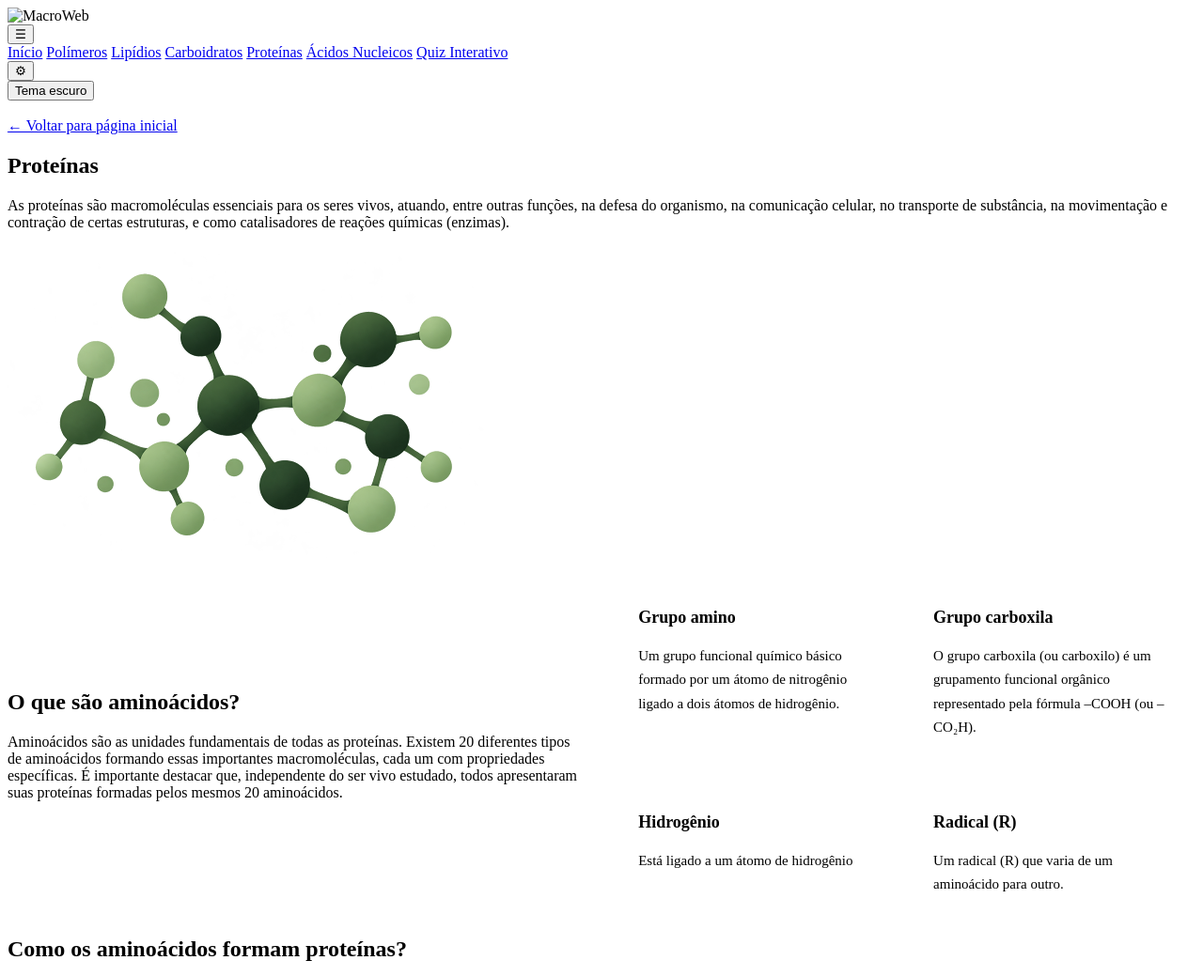
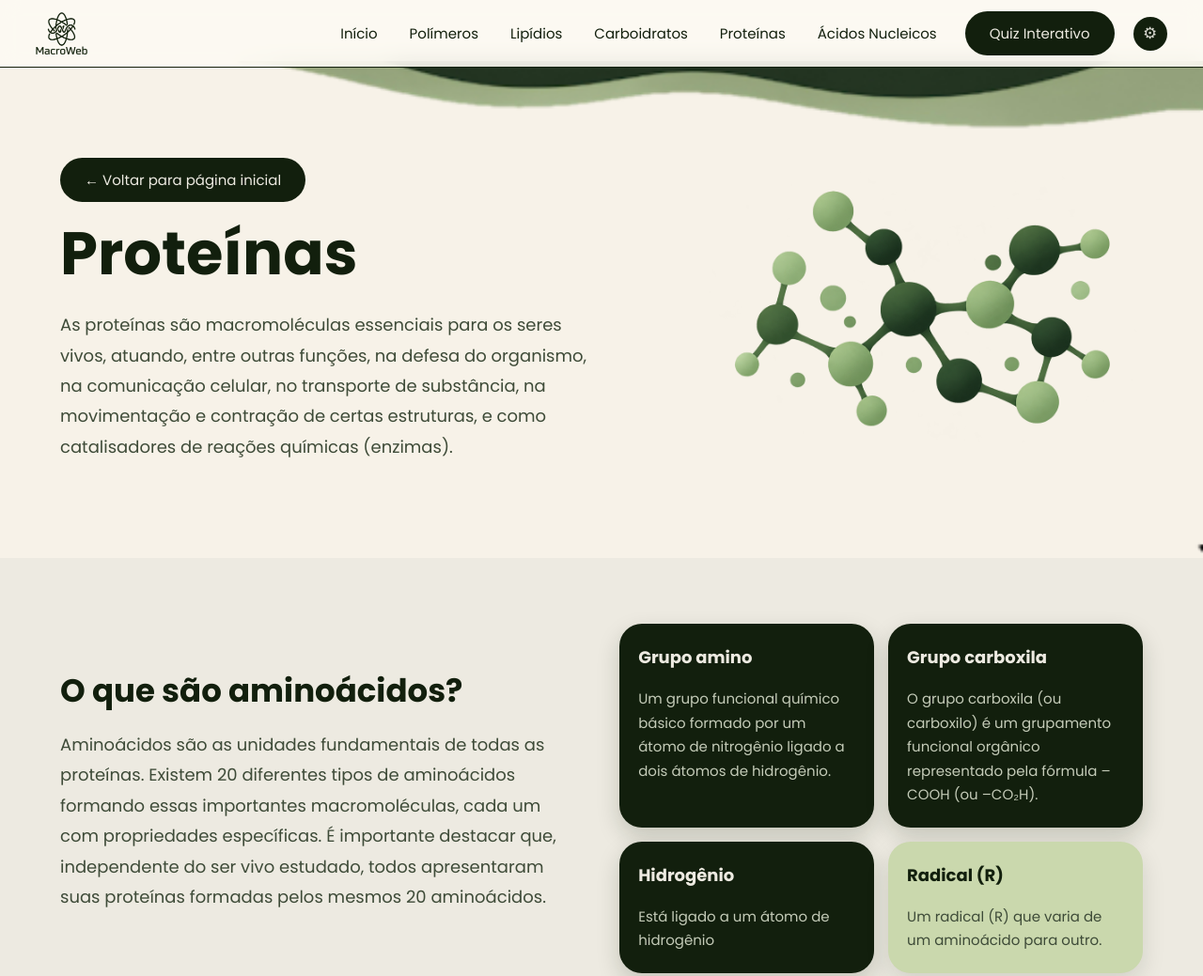
Before and after one commit to Lara407/MacroWeb, a plain HTML site: page proteinas/proteinas.html in a window 1280 px wide. Shown: the top 1039 px of the page at 94% size. Drawn offline with Linux system fonts and the light colour scheme; the site is published under a folder, as on GitHub Pages, so addresses that start at the root find nothing.

Commit message:
Add files via upload

```diff
--- a/acidos-nucleicos/acidos-nucleicos.html
+++ b/acidos-nucleicos/acidos-nucleicos.html
@@ -3,27 +3,27 @@
 <head>
     <meta charset="UTF-8">
     <meta name="viewport" content="width=device-width, initial-scale=1.0">
-    <link rel="stylesheet" href="/global/global.css">
+    <link rel="stylesheet" href="../global/global.css">
     <link rel="stylesheet" href="acidos-nucleicos.css">
     <title>MacroWeb - Ácidos Nucleicos</title>
 </head>
 <body>
     <header class="topo">
         <div class="logo">
-            <img src="/img/logo.png" alt="MacroWeb">
+            <img src="../img/logo.png" alt="MacroWeb">
         </div>
 
         <div id="menu-container">
             <button id="btn-hamburguer" class="hamburguer" aria-label="Abrir menu">☰</button>
 
             <nav class="menu" id="menu">
-                <a href="/index.html" class="item-menu">Início</a>
-                <a href="/polimeros/polimeros.html" class="item-menu">Polímeros</a>
-                <a href="/lipidios/lipidios.html" class="item-menu">Lipídios</a>
-                <a href="/carboidratos/carboidratos.html" class="item-menu">Carboidratos</a>
-                <a href="/proteinas/proteinas.html" class="item-menu">Proteínas</a>
+                <a href="../index.html" class="item-menu">Início</a>
+                <a href="../polimeros/polimeros.html" class="item-menu">Polímeros</a>
+                <a href="../lipidios/lipidios.html" class="item-menu">Lipídios</a>
+                <a href="../carboidratos/carboidratos.html" class="item-menu">Carboidratos</a>
+                <a href="../proteinas/proteinas.html" class="item-menu">Proteínas</a>
                 <a href="#acidos-nucleicos" class="item-menu">Ácidos Nucleicos</a>
-                <a href="/quiz/quiz.html" class="btn-quiz">Quiz Interativo</a>
+                <a href="../quiz/quiz.html" class="btn-quiz">Quiz Interativo</a>
             </nav>
             <div id="config">
                 <button id="btn-config" aria-label="Configurações">⚙</button>
@@ -35,7 +35,7 @@
     </header>
 
     <section class="banner" id="inicio">
-        <img src="/global/img/topo.png" class="banner-fundo" alt="">
+        <img src="../global/img/topo.png" class="banner-fundo" alt="">
 
         <div class="banner-texto">
             <a href="/index.html" class="voltar">← Voltar para página inicial</a>
@@ -220,6 +220,6 @@
         Jamile Anizio Lima e Ryanna Pereira da Silva — 3° Informática Matutino &copy; 2026.
     </footer>
 
-    <script type="text/javascript" src="/global/global.js"></script>
+    <script type="text/javascript" src="../global/global.js"></script>
 </body>
 </html>
--- a/proteinas/proteinas.html
+++ b/proteinas/proteinas.html
@@ -3,26 +3,26 @@
 <head>
     <meta charset="UTF-8">
     <meta name="viewport" content="width=device-width, initial-scale=1.0">
-    <link rel="stylesheet" href="/global/global.css">
+    <link rel="stylesheet" href="../global/global.css">
     <link rel="stylesheet" href="proteinas.css">
     <title>MacroWeb - Proteínas</title>
 </head>
 <body>
     <header class="topo">
         <div class="logo">
-            <img src="/img/logo.png" alt="MacroWeb">
+            <img src="../img/logo.png" alt="MacroWeb">
         </div>
         <div id="menu-container">
             <button id="btn-hamburguer" class="hamburguer" aria-label="Abrir menu">☰</button>
 
             <nav class="menu" id="menu">
-                <a href="/index.html" class="item-menu">Início</a>
-                <a href="/polimeros/polimeros.html" class="item-menu">Polímeros</a>
-                <a href="/lipidios/lipidios.html" class="item-menu">Lipídios</a>
-                <a href="/carboidratos/carboidratos.html" class="item-menu">Carboidratos</a>
+                <a href="../index.html" class="item-menu">Início</a>
+                <a href="../polimeros/polimeros.html" class="item-menu">Polímeros</a>
+                <a href="../lipidios/lipidios.html" class="item-menu">Lipídios</a>
+                <a href="../carboidratos/carboidratos.html" class="item-menu">Carboidratos</a>
                 <a href="#proteinas" class="item-menu">Proteínas</a>
-                <a href="/acidos-nucleicos/acidos-nucleicos.html" class="item-menu">Ácidos Nucleicos</a>
-                <a href="/quiz/quiz.html" class="btn-quiz">Quiz Interativo</a>
+                <a href="../acidos-nucleicos/acidos-nucleicos.html" class="item-menu">Ácidos Nucleicos</a>
+                <a href="../quiz/quiz.html" class="btn-quiz">Quiz Interativo</a>
             </nav>
             <div id="config">
                 <button id="btn-config" aria-label="Configurações">⚙</button>
@@ -34,10 +34,10 @@
     </header>
 
     <section class="banner" id="inicio">
-        <img src="/global/img/topo.png" class="banner-fundo" alt="">
+        <img src="../global/img/topo.png" class="banner-fundo" alt="">
 
         <div class="banner-texto">
-            <a href="/index.html" class="voltar">← Voltar para página inicial</a>
+            <a href="../index.html" class="voltar">← Voltar para página inicial</a>
             <h1>Proteínas</h1>
             <p>As proteínas são macromoléculas essenciais para os seres vivos, atuando, entre outras funções, na defesa do organismo, na comunicação celular, no transporte de substância, na movimentação e contração de certas estruturas, e como catalisadores de reações químicas (enzimas).</p>
         </div>
@@ -172,6 +172,6 @@
         Jamile Anizio Lima e Ryanna Pereira da Silva — 3° Informática Matutino &copy; 2026.
     </footer>
 
-    <script type="text/javascript" src="/global/global.js"></script>
+    <script type="text/javascript" src="../global/global.js"></script>
 </body>
 </html>
```
Also changed, not shown: carboidratos/carboidratos.html (+10 -10 lines), lipidios/lipidios.html (+10 -10 lines), polimeros/polimeros.html (+11 -11 lines), quiz/quiz.html (+11 -11 lines).
